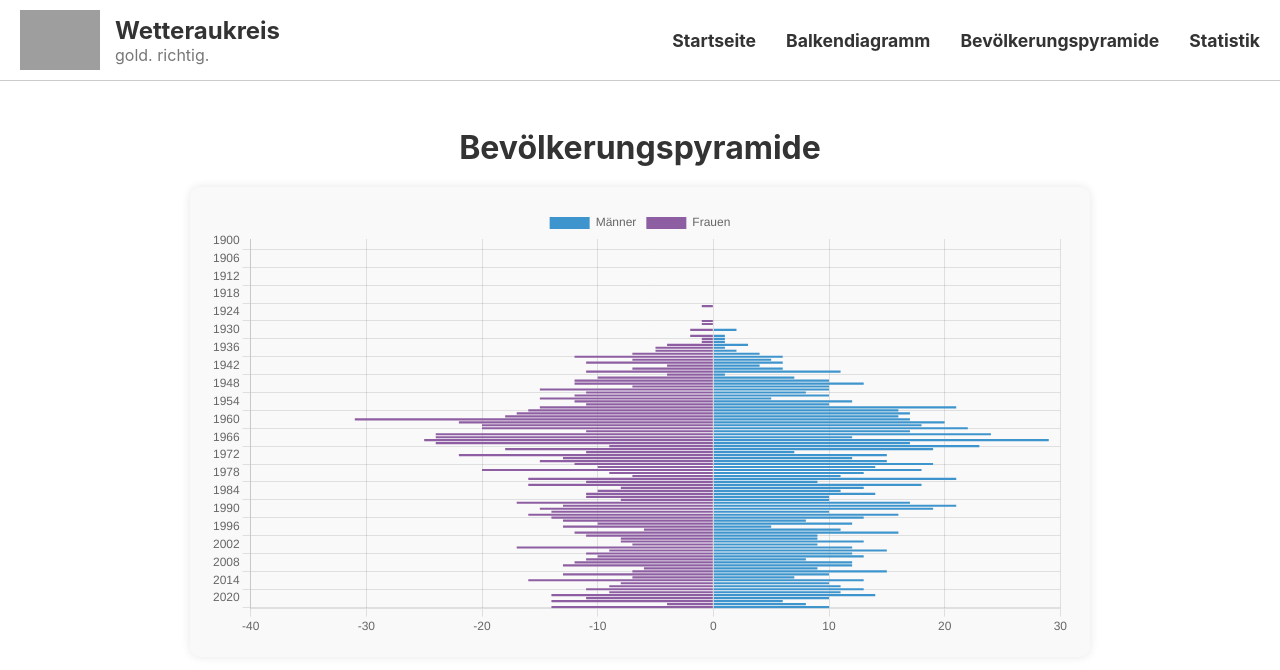
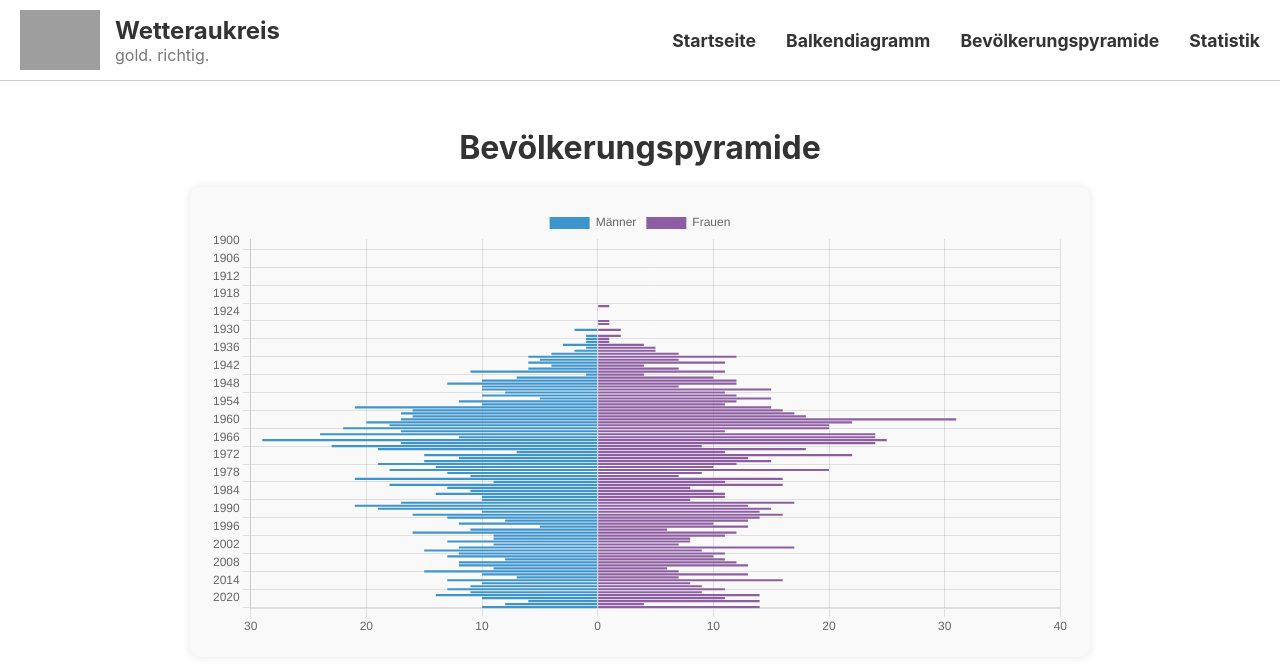
Before and after one commit to Vlad-Gordienko/datenplattform, a React (Create React App) app: page /pyramid in a window 1280 px wide. Shown: the top 670 px of the page. Built offline with nearby package versions, Linux system fonts and the light colour scheme; grey boxes are pictures that could not be loaded.

Commit message:
fix pyramid chart

```diff
--- a/src/pages/PyramidChartPage.js
+++ b/src/pages/PyramidChartPage.js
@@ -27,13 +27,13 @@ function PyramidChartPage() {
                 label: 'Männer',
                 backgroundColor: '#3e95cd',
                 data: [
-                    0, 0, 0, 0, 0, 0, 0, 0, 0, 0, 0, 0, 0, 0, 0, 0, 0, 0, 0, 0,
-                    0, 0, 0, 0, 0, 0, 0, 0, 0, 0, 2, 0, 1, 1, 1, 3, 1, 2, 4, 6,
-                    5, 6, 4, 6, 11, 1, 7, 10, 13, 10, 10, 8, 10, 5, 12, 10, 21, 16,
-                    17, 16, 17, 20, 18, 22, 17, 24, 12, 29, 17, 23, 19, 7, 15, 12,
-                    15, 19, 14, 18, 13, 11, 21, 9, 18, 13, 11, 14, 10, 10, 17, 21,
-                    19, 10, 16, 13, 8, 12, 5, 11, 16, 9, 9, 13, 9, 12, 15, 12, 13,
-                    8, 12, 12, 9, 15, 10, 7, 13, 10, 11, 13, 11, 14, 10, 6, 8, 10
+                    -0, -0, -0, -0, -0, -0, -0, -0, -0, -0, -0, -0, -0, -0, -0, -0, -0, -0, -0, -0,
+                    -0, -0, -0, -0, -0, -0, -0, -0, -0, -0, -2, -0, -1, -1, -1, -3, -1, -2, -4, -6,
+                    -5, -6, -4, -6, -11, -1, -7, -10, -13, -10, -10, -8, -10, -5, -12, -10, -21, -16,
+                    -17, -16, -17, -20, -18, -22, -17, -24, -12, -29, -17, -23, -19, -7, -15, -12,
+                    -15, -19, -14, -18, -13, -11, -21, -9, -18, -13, -11, -14, -10, -10, -17, -21,
+                    -19, -10, -16, -13, -8, -12, -5, -11, -16, -9, -9, -13, -9, -12, -15, -12, -13,
+                    -8, -12, -12, -9, -15, -10, -7, -13, -10, -11, -13, -11, -14, -10, -6, -8, -10
                 ]
             },
             {
@@ -41,14 +41,14 @@ function PyramidChartPage() {
                 backgroundColor: '#8e5ea2',
                 data: [
                     0, 0, 0, 0, 0, 0, 0, 0, 0, 0, 0, 0, 0, 0, 0, 0, 0, 0, 0, 0,
-                    0, 0, -1, 0, 0, 0, 0, -1, -1, 0, -2, 0, -2, -1, -1, -4, -5,
-                    -5, -7, -12, -7, -11, -4, -7, -11, -4, -10, -12, -12, -7, -15,
-                    -11, -12, -15, -12, -11, -15, -16, -17, -18, -31, -22, -20,
-                    -20, -11, -24, -24, -25, -24, -9, -18, -11, -22, -13, -15,
-                    -12, -10, -20, -9, -7, -16, -11, -16, -8, -10, -11, -11, -8,
-                    -17, -13, -15, -14, -16, -14, -13, -10, -13, -6, -12, -11,
-                    -8, -8, -7, -17, -9, -11, -10, -11, -12, -13, -6, -7, -13,
-                    -7, -16, -8, -9, -11, -9, -14, -11, -14, -4, -14
+                    0, 0, 1, 0, 0, 0, 0, 1, 1, 0, 2, 0, 2, 1, 1, 4, 5,
+                    5, 7, 12, 7, 11, 4, 7, 11, 4, 10, 12, 12, 7, 15,
+                    11, 12, 15, 12, 11, 15, 16, 17, 18, 31, 22, 20,
+                    20, 11, 24, 24, 25, 24, 9, 18, 11, 22, 13, 15,
+                    12, 10, 20, 9, 7, 16, 11, 16, 8, 10, 11, 11, 8,
+                    17, 13, 15, 14, 16, 14, 13, 10, 13, 6, 12, 11,
+                    8, 8, 7, 17, 9, 11, 10, 11, 12, 13, 6, 7, 13,
+                    7, 16, 8, 9, 11, 9, 14, 11, 14, 4, 14
                 ]
             }
         ]
@@ -59,7 +59,12 @@ function PyramidChartPage() {
         scales: {
             x: {
                 beginAtZero: true,
-                stacked: true
+                stacked: true,
+                ticks: {
+                    callback: function(value) {
+                        return Math.abs(value);
+                    }
+                }
             },
             y: {
                 stacked: true
```
